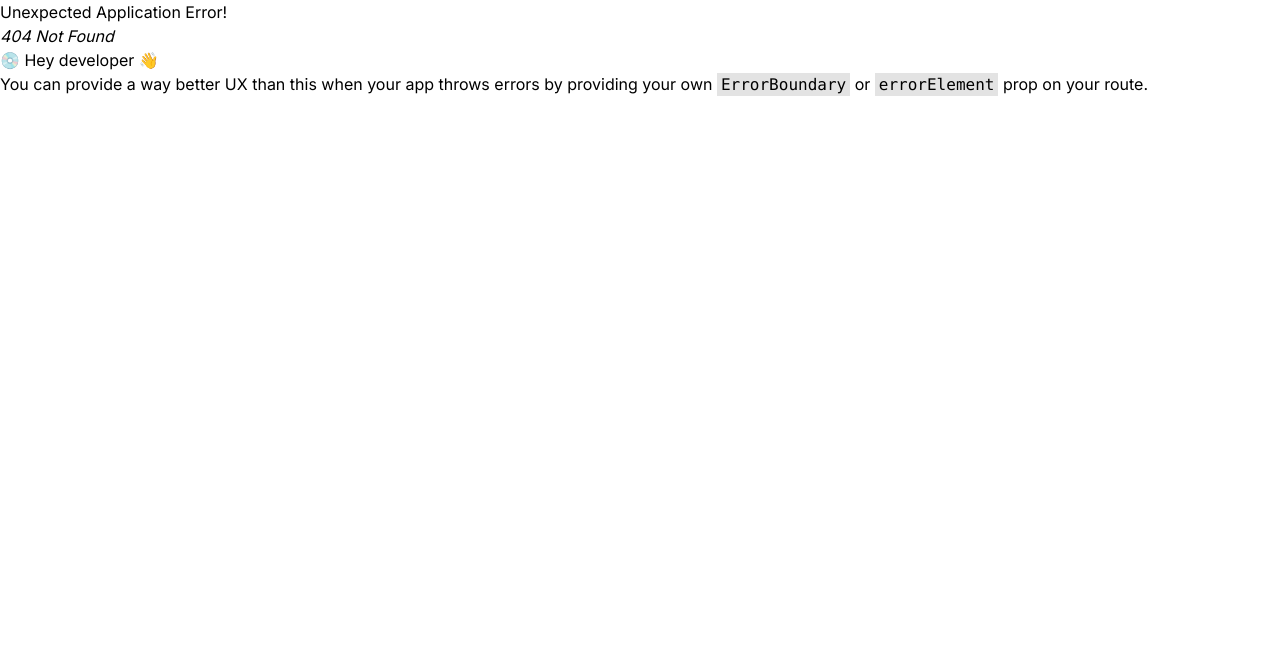
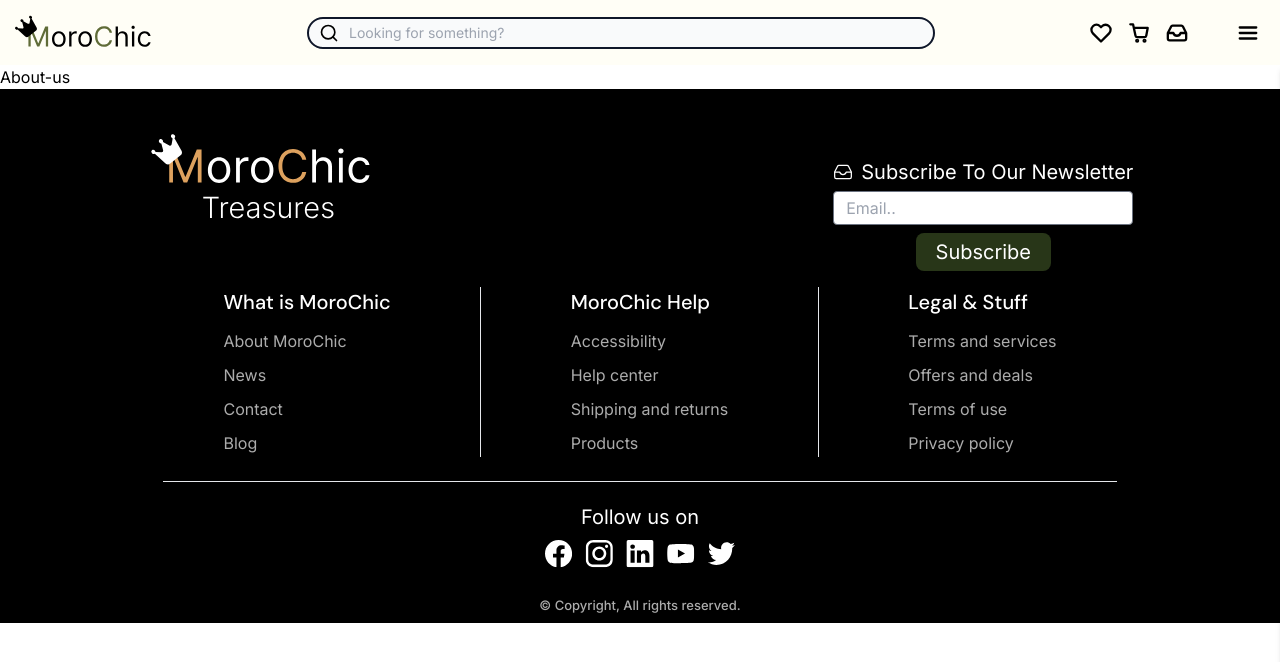
Before and after one commit to elkhailihamza/MoroChic-Treasures, a React (Vite) app in the folder Morochic-Frontend/: page /about in a window 1280 px wide. Before the commit this address had no page. Shown: the top 662 px of the page. Built offline with nearby package versions, Linux system fonts and the light colour scheme; a web font is replaced by a local one.

Commit message:
added about us page, and renamed the files in the sections folder to include a section part for it to not get mistaken for components nor pages

```diff
--- a/Morochic-Frontend/src/App.tsx
+++ b/Morochic-Frontend/src/App.tsx
@@ -8,6 +8,7 @@
 import Login from "./pages/auth/Login";
 import Register from "./pages/auth/Register";
 import Home from "./pages/main/Home";
+import { AboutUs } from "./pages/main/AboutUs";
 
 import { RootLayout } from "./layouts/RootLayout";
 import { MainLayout } from "./layouts/MainLayout";
@@ -18,6 +19,7 @@
     <Route path="/" element={<RootLayout />}>
       <Route element={<MainLayout />}>
         <Route index element={<Home />} />
+        <Route path="about" element={<AboutUs />} />
       </Route>
       <Route path="auth" element={<AuthLayout />}>
         <Route path="login" element={<Login />} />
--- a/Morochic-Frontend/src/components/Button.tsx
+++ b/Morochic-Frontend/src/components/Button.tsx
@@ -10,11 +10,11 @@
   className,
   type = "button",
   children,
-  color = "#BC6C25",
+  color="#BC6C25",
   base = true,
 }: btnProps) => {
   return (
-    <button type={type} className={`${className} ${base && "lg:py-[16px] lg:px-[20px] md:py-[16px] md:px-[16px] md:text-[16px] py-[13px] px-[13px] text-[13px] font-semibold rounded text-white hover:underline"} bg-[${color}]`}>
+    <button type={type} style={{ backgroundColor: color }} className={`${className} ${base && " lg:py-[16px] lg:px-[20px] md:py-[16px] md:px-[16px] md:text-[16px] py-[13px] px-[13px] text-[13px] font-semibold rounded text-white hover:underline"}`}>
       {children}
     </button>
   );
--- /dev/null
+++ b/Morochic-Frontend/src/pages/main/AboutUs.tsx
@@ -0,0 +1,6 @@
+
+export const AboutUs = () => {
+  return (
+    <div>About-us</div>
+  )
+}
--- a/Morochic-Frontend/src/sections/Slider.tsx
+++ b/Morochic-Frontend/src/sections/SliderSection.tsx
@@ -125,8 +125,8 @@
             </span>
             <div className="md:w-44 w-24 md:mt-10 mt-5">
               <Button
+                base={false}
                 color="#606C38"
-                base={false}
                 className="py-1 w-full rounded-sm text-white"
               >
                 Buy
```
Also changed, not shown: Morochic-Frontend/src/pages/main/Home.tsx (+5 -5 lines), Morochic-Frontend/src/sections/AboutSection.tsx (renamed from Morochic-Frontend/src/sections/AboutUs.tsx), Morochic-Frontend/src/sections/ItemOfTheDaySection.tsx (renamed from Morochic-Frontend/src/sections/ItemOfTheDay.tsx), Morochic-Frontend/src/sections/MostRecentSection.tsx (renamed from Morochic-Frontend/src/sections/MostRecent.tsx), Morochic-Frontend/src/sections/PopularCategoriesSection.tsx (renamed from Morochic-Frontend/src/sections/PopularCategories.tsx).
